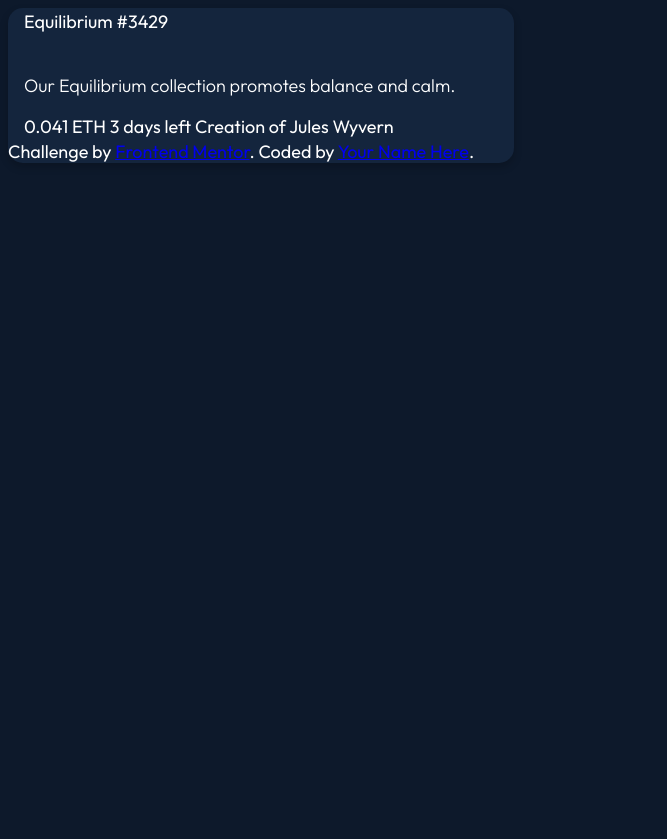
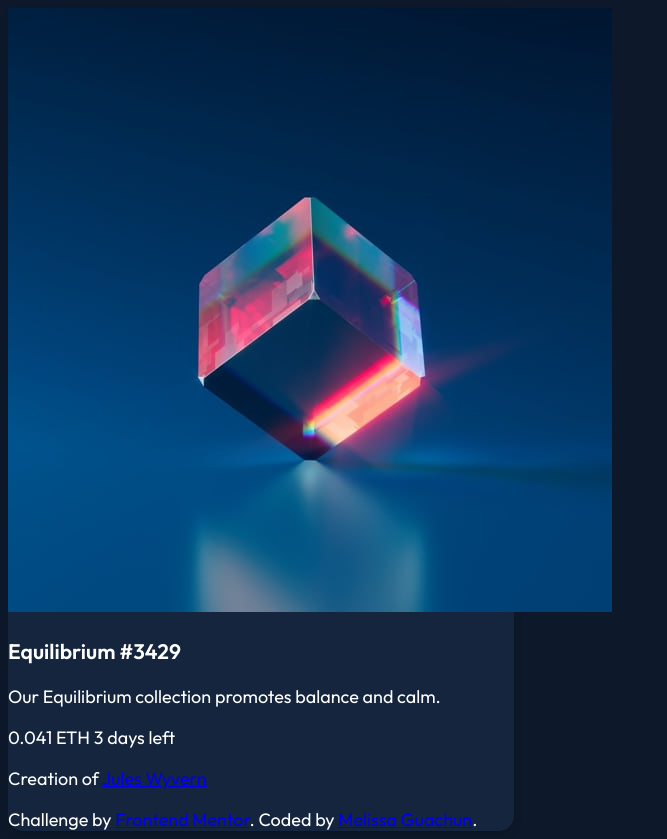
Before and after one commit to mguachun/nft_preview_card, a plain HTML site: page index.html in a window 1280 px wide. Shown: the whole page, without its empty margins (0-667 px from the left). Before the commit the page ends 800 px from the top, so only its background shows below. Drawn offline with Linux system fonts and the light colour scheme.

Commit message:
change id to class, added div, added img

```diff
--- a/index.html
+++ b/index.html
@@ -14,24 +14,28 @@
 </head>
 <body>
 <div class="card">
-  <div class="container">
-    Equilibrium #3429
-    <br></br>
+  <div class="card_img">
+    <img src="./images/image-equilibrium.jpg" alt="">
+  </div>
+  <div class="card_body">
+    <a hred="#">
+      <h3 class="card_title">Equilibrium #3429</h3>
+    </a>
 
-    <p id="subtext">Our Equilibrium collection promotes balance and calm.</p>
 
-    0.041 ETH
-    3 days left
-
-    Creation of Jules Wyvern
+    <p class="cardtext">Our Equilibrium collection promotes balance and calm.</p>
+  <div id="caption">
+    <span id="stat">0.041 ETH</span>
+    <span id="days">3 days left</span>
   </div>
 
 
-</card>
+    <p class="card_author">Creation of <a href="#">Jules Wyvern</a></p>
+  </div>
 
   <div class="attribution">
     Challenge by <a href="https://www.frontendmentor.io?ref=challenge" target="_blank">Frontend Mentor</a>.
-    Coded by <a href="#">Your Name Here</a>.
+    Coded by <a href="#">Melissa Guachun</a>.
   </div>
 </body>
 </html>
```
